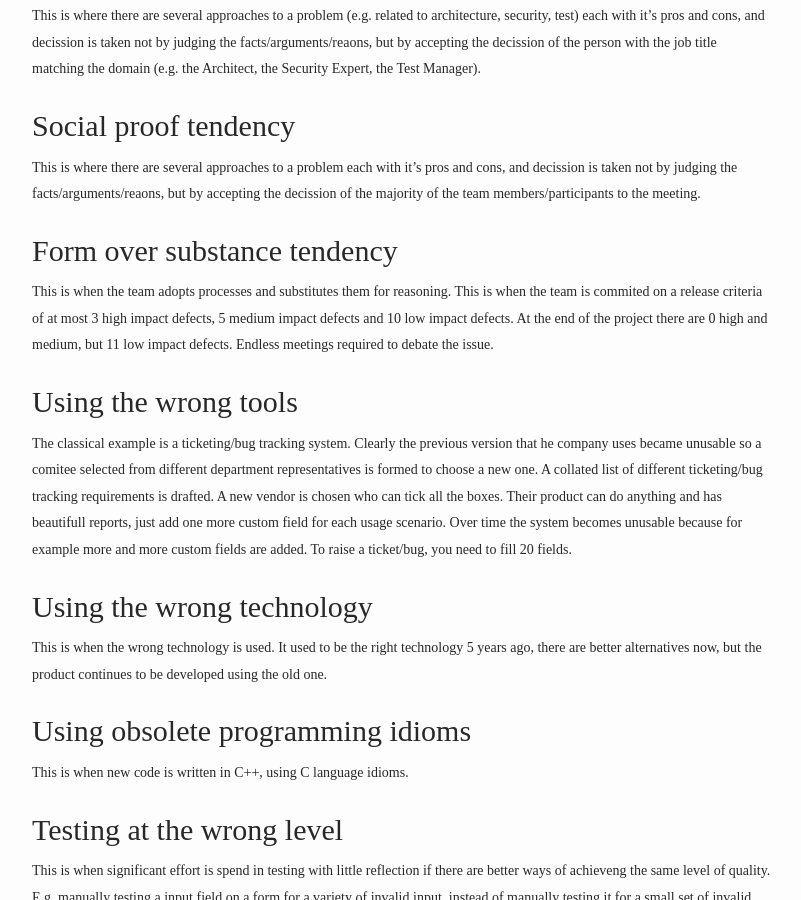
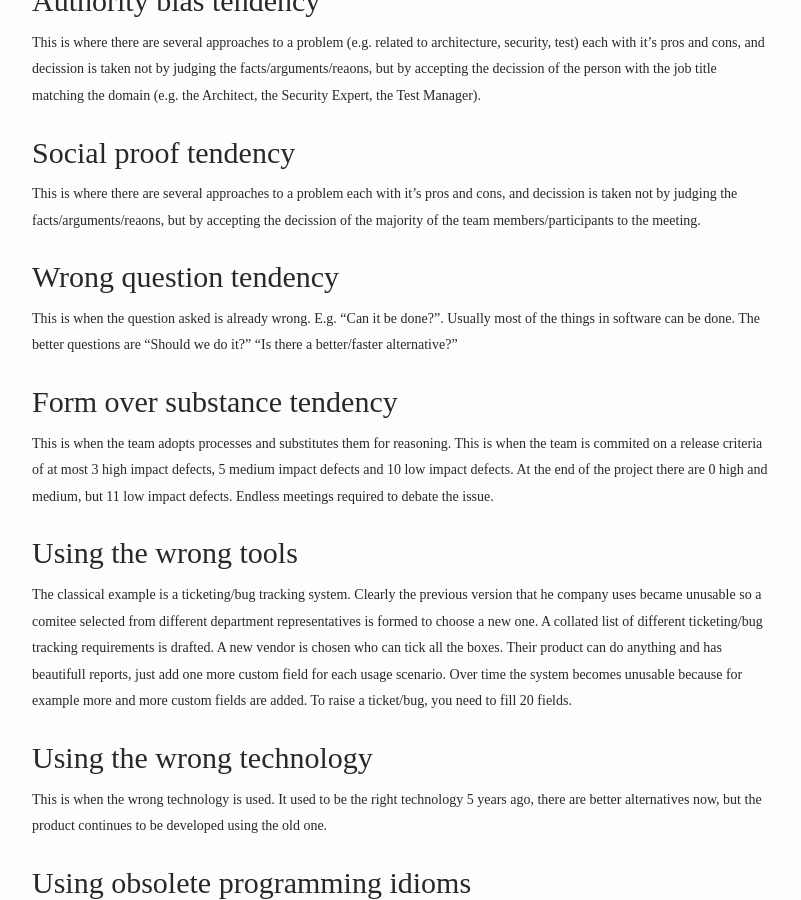
Before and after one commit to bajamircea/bajamircea.github.io, a Jekyll site: the page built from _posts/2015-12-22-software-engineering-missjudgements.markdown, in a window 1280 px wide and 900 px high, scrolled down 3976 px. Shown: the whole window, without its empty margins (238-1039 px from the left). Built offline with Jekyll 4.4.1, drawn with Linux system fonts in a browser that asks for light colours; nearby versions of some CDN libraries; some of the changed text lies outside the part shown.

Commit message:
Can it be done

```diff
--- a/_posts/2015-12-22-software-engineering-missjudgements.markdown
+++ b/_posts/2015-12-22-software-engineering-missjudgements.markdown
@@ -39,6 +39,7 @@ situations in software development.
 - Question substitution tendency
 - Authority bias tendency
 - Social proof tendency
+- Wrong question tendency
 - Form over substance tendency
 
 - Using the wrong tools
@@ -209,6 +210,13 @@ accepting the decission of the majority of the team members/participants to the
 meeting.
 
 
+# Wrong question tendency
+
+This is when the question asked is already wrong. E.g. "Can it be done?".
+Usually most of the things in software can be done. The better questions are
+"Should we do it?" "Is there a better/faster alternative?"
+
+
 # Form over substance tendency
 
 This is when the team adopts processes and substitutes them for reasoning. This
```
